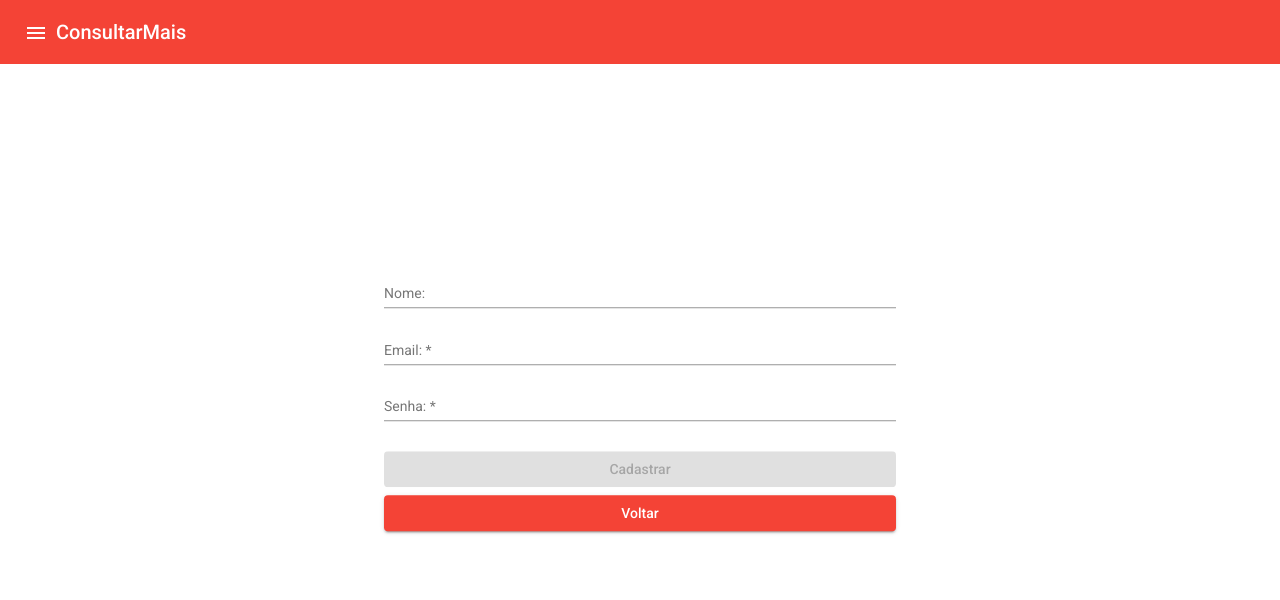
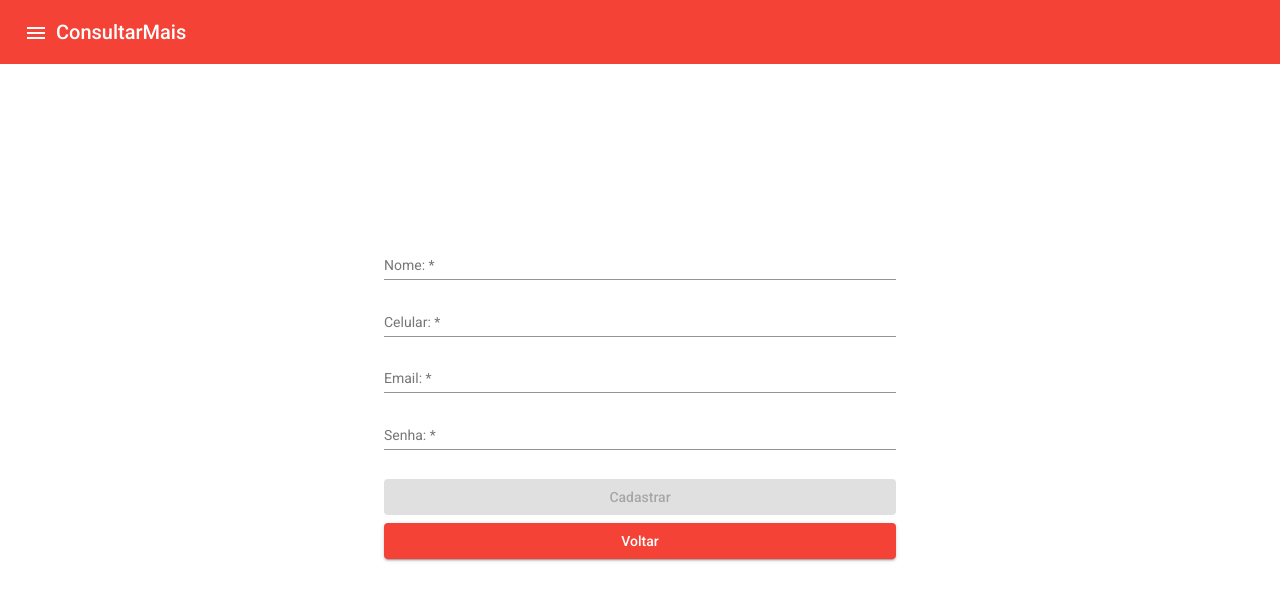
Before and after one commit to vitorbnfm/ConsultarMaisFRONT, an Angular app: page /usuario/cadastrar in a window 1280 px wide. Shown: the top 600 px of the page. Built offline with nearby package versions, Linux system fonts and the light colour scheme.

Commit message:
Tela de login funcionando enviando o token na requisição e salvando o id do usuário logado na session storage. Falta excluir tudo referente ao paciente, visto que o usuário já é um paciente

```diff
--- a/src/app/components/views/tela-login/tela-login.component.html
+++ b/src/app/components/views/tela-login/tela-login.component.html
@@ -11,7 +11,7 @@
             </mat-form-field>
             <mat-form-field appearance="legacy">
                 <mat-label>Senha</mat-label>
-                <input matInput [formControl]="password" name="senha" [(ngModel)]="senha" />
+                <input matInput type="password" [formControl]="password" name="senha" [(ngModel)]="senha" />
                 <mat-error *ngIf="password.invalid">{{getPassError()}}</mat-error>
             </mat-form-field>
 
--- a/src/app/components/views/tela-login/tela-login.component.ts
+++ b/src/app/components/views/tela-login/tela-login.component.ts
@@ -29,7 +29,9 @@ export class TelaLoginComponent implements OnInit {
 
   }
 
+  id?: number;
   nome!: string;
+  celular!: string;
   login!: string;
   senha!: string;
   token!: string;
@@ -44,7 +46,9 @@ export class TelaLoginComponent implements OnInit {
 
   logar(): void {
     let credenciais: Usuario = {
+      id: this.id,
       nome: this.nome,
+      celular: this.celular,
       login: this.login,
       senha: this.senha,
       token: this.token,
@@ -53,6 +57,7 @@ export class TelaLoginComponent implements OnInit {
     this.service.logar(credenciais).subscribe((credenciais) => {
       credenciais.senha = "";
       localStorage.setItem("token", JSON.stringify(credenciais.token));
+      sessionStorage.setItem("userId", JSON.stringify(credenciais.id));
       this.router.navigate(['consulta/listar']);
     })
   }
--- a/src/app/components/views/usuario/cadastrar-usuario/cadastrar-usuario.component.html
+++ b/src/app/components/views/usuario/cadastrar-usuario/cadastrar-usuario.component.html
@@ -3,7 +3,11 @@
         <form>
             <mat-form-field appearance="legacy">
                 <mat-label for="nome">Nome:</mat-label>
-                <input matInput type="text" name="nome" [(ngModel)]="nome" />
+                <input matInput type="text" name="nome" [(ngModel)]="nome" required/>
+            </mat-form-field>
+            <mat-form-field appearance="legacy">
+                <mat-label for="nome">Celular:</mat-label>
+                <input matInput type="text" name="celular" [(ngModel)]="celular" required/>
             </mat-form-field>
             <mat-form-field appearance="legacy">
                 <mat-label for="login">Email:</mat-label>
--- a/src/app/components/views/usuario/cadastrar-usuario/cadastrar-usuario.component.ts
+++ b/src/app/components/views/usuario/cadastrar-usuario/cadastrar-usuario.component.ts
@@ -31,6 +31,7 @@ export class CadastrarUsuarioComponent implements OnInit {
   }
 
   nome!: string;
+  celular!: string;
   login!: string;
   senha!: string;
   token!: string;
@@ -45,6 +46,7 @@ export class CadastrarUsuarioComponent implements OnInit {
     let usuario: Usuario = {
 
       nome: this.nome,
+      celular: this.celular,
       login: this.login,
       senha: this.senha,
       token: this.token,
@@ -53,6 +55,8 @@ export class CadastrarUsuarioComponent implements OnInit {
     this.service.create(usuario).subscribe((usuario) => {
       legenda!.innerHTML = "<span>Usuário cadastrado com sucesso! <br> Você será redirecionado para a tela de login...</span>";
       legenda?.classList.add("success");
+
+
       setInterval(() => {
         this.router.navigate([""]);
       }, 4000)
--- a/src/app/models/usuario.ts
+++ b/src/app/models/usuario.ts
@@ -1,6 +1,7 @@
 export interface Usuario {
     id?: number;
     nome: string;
+    celular: string;
     login: string;
     senha: string;
     token: string;
--- a/src/app/services/consulta.service.ts
+++ b/src/app/services/consulta.service.ts
@@ -7,7 +7,7 @@ import { Consulta } from '../models/consulta';
   providedIn: 'root'
 })
 export class ConsultaService {
-  private baseURL = "http://localhost:5000/api/paciente";
+  private baseURL = "http://localhost:5000/api/consulta"; // funcionando a busca de consulta por cada usuário logado
 
   constructor(private http: HttpClient) { }
 
@@ -16,7 +16,7 @@ export class ConsultaService {
       "Authorization": `Bearer ${JSON.parse(localStorage.getItem("token")!)}`
     };
 
-    return this.http.get<Consulta[]>(`${this.baseURL}/list`, {
+    return this.http.get<Consulta[]>(`${this.baseURL}/listbyuser/${JSON.parse(sessionStorage.getItem("userId")!)}`, {
       headers: cab,
     });
   }
```
